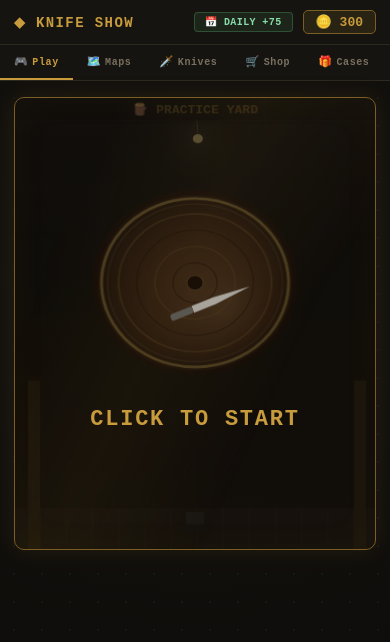
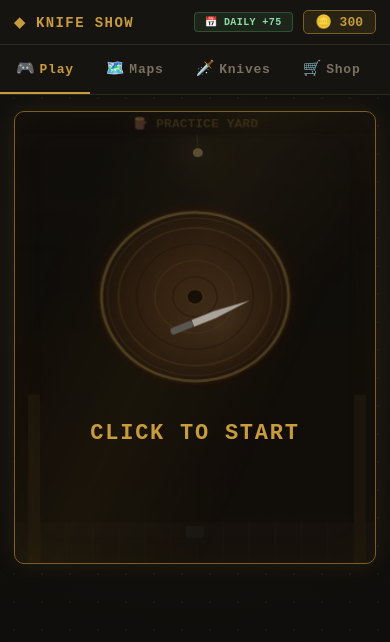
Before and after one commit to Ivelin1204/Knife-show-game, a React (Vite) app: page / in a window 390 px wide. Shown: the top 642 px of the page. Built offline with nearby package versions, Linux system fonts and the light colour scheme.

Commit message:
Enlarge the nav tab bar on mobile screens
Bigger padding, text, and icons under 900px width for easier tapping,
desktop sizing stays the same.

```diff
--- a/src/KnifeShow.jsx
+++ b/src/KnifeShow.jsx
@@ -2462,17 +2462,25 @@ export default function App() {
       </div>
 
       {/* ── NAV ── */}
+      <style>{`
+        .ks-nav-btn { padding:10px 14px; font-size:10px; }
+        .ks-nav-btn .ks-nav-icon { font-size:11px; }
+        @media (max-width:899px) {
+          .ks-nav-btn { padding:14px 16px; font-size:13px; }
+          .ks-nav-btn .ks-nav-icon { font-size:15px; }
+        }
+      `}</style>
       <div style={{ background:C.surface, borderBottom:`0.5px solid ${C.border}`,
           display:"flex", gap:0, overflowX:"auto" }}>
         {NAV.map(n => (
-          <button key={n.id} onClick={()=>{ setScreen(n.id); snd.menu(); }} style={{
-              padding:"10px 14px", fontSize:10, fontWeight:700, cursor:"pointer",
+          <button key={n.id} className="ks-nav-btn" onClick={()=>{ setScreen(n.id); snd.menu(); }} style={{
+              fontWeight:700, cursor:"pointer",
               background:"transparent", border:"none", letterSpacing:"0.06em",
               fontFamily:"'Courier New',monospace", whiteSpace:"nowrap",
               color: screen===n.id ? C.gold : C.textDim,
               borderBottom: screen===n.id ? `2px solid ${C.gold}` : "2px solid transparent",
           }}>
-            <span style={{ marginRight:4, fontSize:11 }}>{n.icon}</span>{n.label}
+            <span className="ks-nav-icon" style={{ marginRight:4 }}>{n.icon}</span>{n.label}
           </button>
         ))}
       </div>
```
